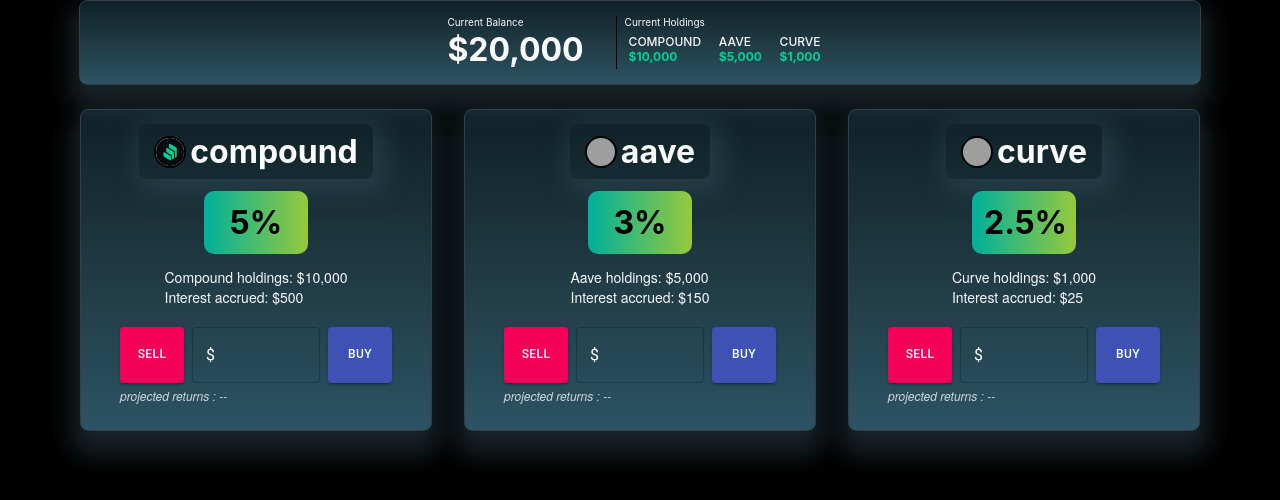
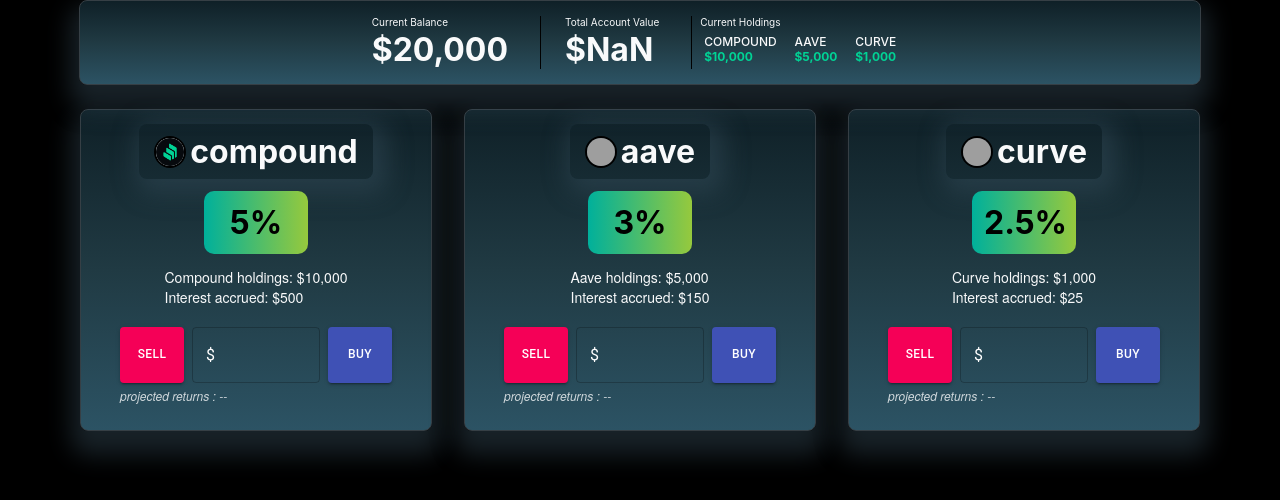
Before and after one commit to squireaintready/rifting, a React (Create React App) app: page / in a window 1280 px wide. Shown: the top 500 px of the page. Built offline with nearby package versions, Linux system fonts and the light colour scheme; grey boxes are pictures that could not be loaded; the HTML template or start-up script is replaced by a standard one.

Commit message:
feat/addedTotalAccountValue to BalanceTab

```diff
--- a/src/components/BalancesTab/BalancesTab.js
+++ b/src/components/BalancesTab/BalancesTab.js
@@ -1,17 +1,33 @@
+import React, { useState, useEffect } from 'react'
 import "./styles.css";
 
 // RANDOM NUMBER GENERATOR
 import { v4 as uuid } from "uuid";
 
 const BalancesTab = ({ currentBalance, networksData }) => {
+  const [totalAccountValue, setTotalAccountValue] = useState('')
+
+  useEffect(() => {
+    let temp = 0;
+    networksData.forEach(data => temp += parseFloat(data.USDC))
+    setTotalAccountValue(temp + currentBalance)
+  }, [])
+
+  const leftTile = (title, balance) => (
+    <div className="balancesTab__leftSide">
+      <span className="balancesTab__title">{title}</span>
+      <h5 className="balancesTab__balance">{`$${balance?.toLocaleString(
+        "en-US"
+      )}`}</h5>
+    </div>
+  );
   return (
     <div className="balancesTab__container">
-      <div className="balancesTab__leftSide">
-        <span className="balancesTab__title">Current Balance</span>
-        <h5 className="balancesTab__balance">{`$${currentBalance?.toLocaleString(
-          "en-US"
-        )}`}</h5>
-      </div>
+      {leftTile("Current Balance", currentBalance)}
+      <span className='balancesTab__toggleOffWhenSmall'>
+        {leftTile("Total Account Value", totalAccountValue)}
+      </span>
+
       <div className="balancesTab__rightSide">
         <span className="balancesTab__title">Current Holdings</span>
         <div className="balancesTab__rightItems">
```
